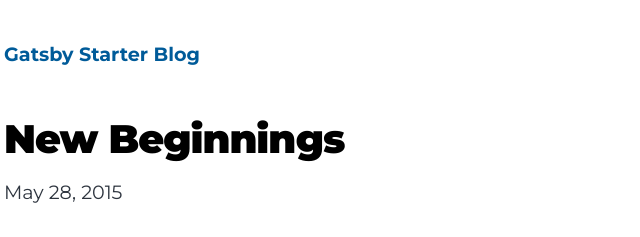
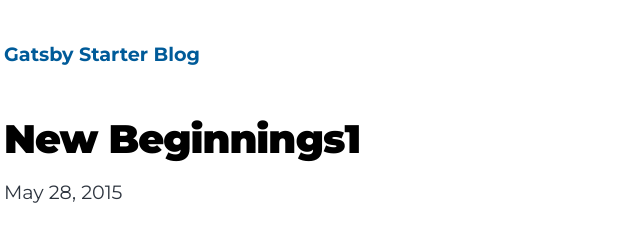
Before and after one commit to sersavan/gatsby-starter-blog, a Gatsby site: page /new-beginnings/ in a window 1280 px wide. Shown: the top 237 px of the page, 320-960 px from the left. Built offline with nearby package versions, Linux system fonts and the light colour scheme; Gatsby itself is replaced by a stand-in of ours.

Commit message:
Update index.md

```diff
--- a/content/blog/new-beginnings/index.md
+++ b/content/blog/new-beginnings/index.md
@@ -1,5 +1,5 @@
 ---
-title: New Beginnings
+title: New Beginnings1
 date: "2015-05-28T22:40:32.169Z"
 description: This is a custom description for SEO and Open Graph purposes, rather than the default generated excerpt. Simply add a description field to the frontmatter.
 ---
```
